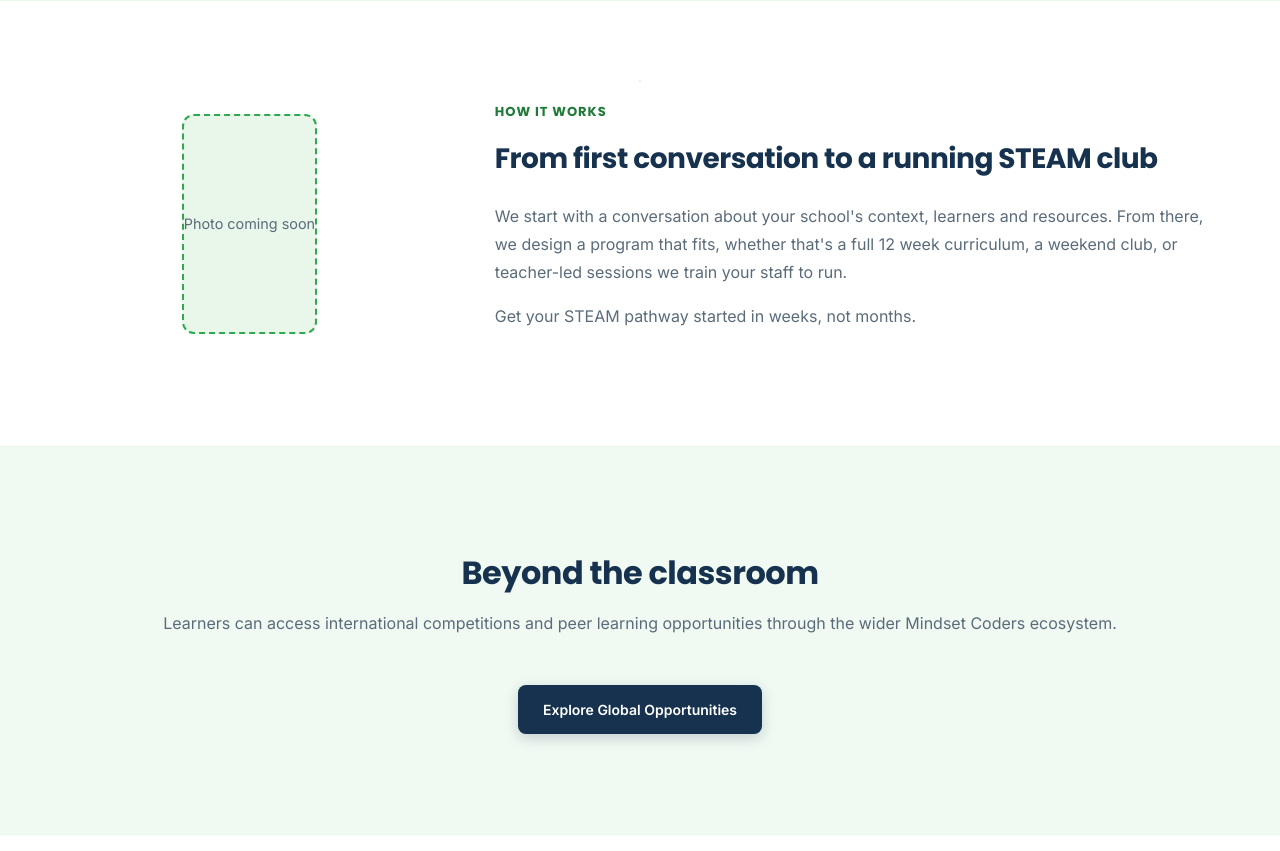
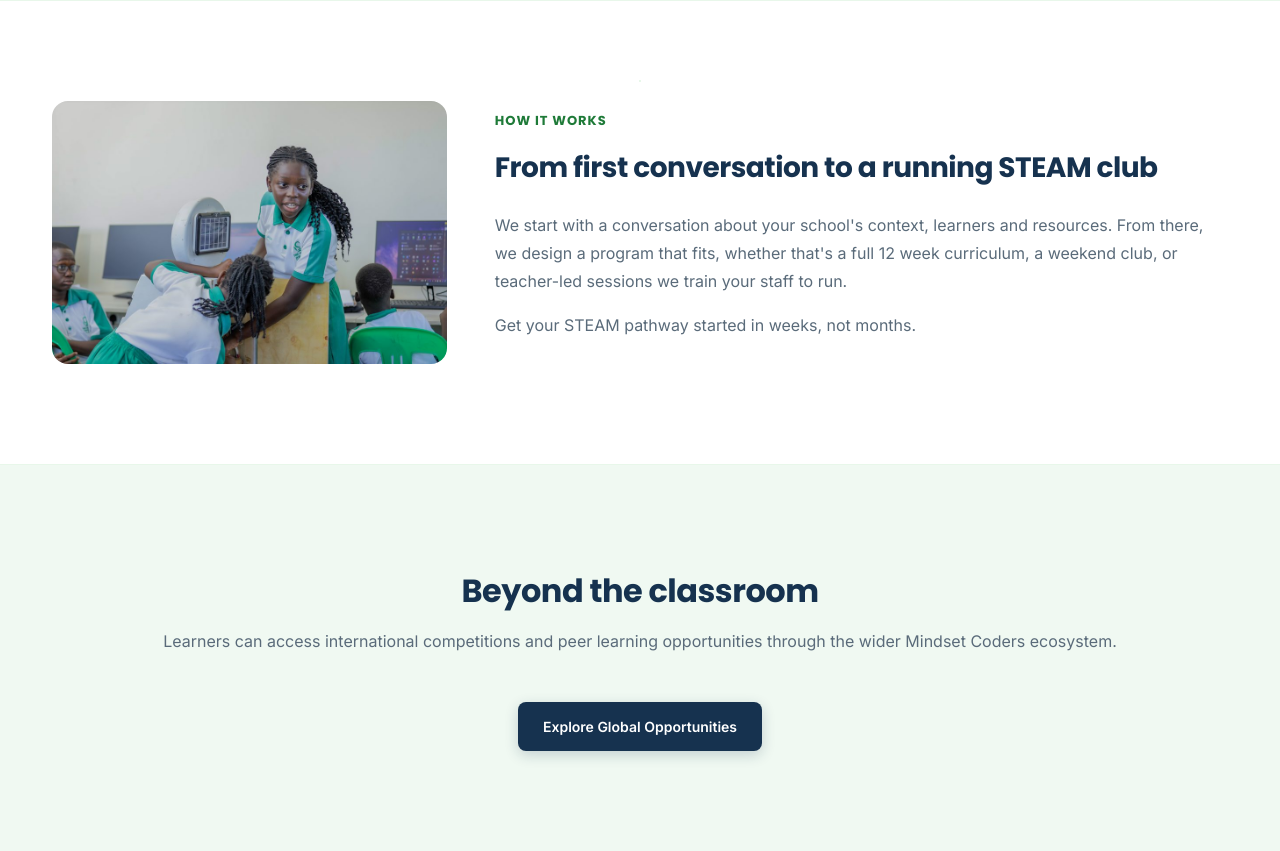
Before and after one commit to MarthaMuronji/Mindset-Coders, a Django app: page /for-schools/ in a window 1280 px wide. Shown: the part 1919-2770 px from the top of the page. Run offline with Django 5.2, Linux system fonts and the light colour scheme.

Commit message:
Add stand-in photos to Home, Mindset Learn, For Schools and Global Opportunities

```diff
--- a/static/css/style.css
+++ b/static/css/style.css
@@ -2270,3 +2270,16 @@ a.build-card:focus-visible {
 .cta-banner .see-all-link a {
     color: var(--white);
 }
+
+/* ===== For Schools: How It Works photo ===== */
+
+/* The block this replaced had no aspect box, so the photo gets its own:
+   width fills the column, height follows the 3 / 2 ratio, and cover crops
+   the 900x600 file without distortion or a layout jump while loading. */
+.story-image img {
+    width: 100%;
+    height: auto;
+    aspect-ratio: 3 / 2;
+    object-fit: cover;
+    border-radius: 16px;
+}
--- a/templates/for_schools.html
+++ b/templates/for_schools.html
@@ -92,9 +92,7 @@
 
 <section class="founder-story reveal">
     <div class="story-image">
-        <div class="photo-placeholder">
-            <span>Photo coming soon</span>
-        </div>
+        <img src="{% static 'images/schools.jpg' %}" alt="A schoolgirl in uniform standing beside a wooden robot with a solar panel" width="900" height="600" loading="lazy" onerror="this.remove()">
     </div>
     <div class="story-text">
         <span class="mv-label">How It Works</span>
--- a/templates/global_opportunities.html
+++ b/templates/global_opportunities.html
@@ -66,9 +66,7 @@
     </div>
     <div class="wro-spotlight-image">
         <div class="img-slot img-slot--global-wro">
-            <!-- TODO: static/images/global-wro.jpg -->
-            <div class="img-slot__placeholder" aria-hidden="true"></div>
-            <img src="{% static 'images/global-wro.jpg' %}" alt="Mindset Coders learners representing Uganda at a global robotics competition" width="480" height="360" loading="lazy" onerror="this.remove()">
+            <img src="{% static 'images/global-wro.jpg' %}" alt="A participant holding a photo frame next to the WRO Uganda mascot at the Uganda National Championship" width="900" height="600" loading="lazy" onerror="this.remove()">
         </div>
     </div>
 </section>
--- a/templates/mindset_learn.html
+++ b/templates/mindset_learn.html
@@ -22,9 +22,7 @@
     </div>
     <div class="hero-visual reveal reveal-delay-1">
         <div class="img-slot img-slot--hero hero-visual-slot">
-            <!-- TODO: static/images/mindset-learn.jpg -->
-            <div class="img-slot__placeholder" aria-hidden="true"></div>
-            <img src="{% static 'images/mindset-learn.jpg' %}" alt="A learner using Mindset Learn on a laptop" width="420" height="336" onerror="this.remove()">
+            <img src="{% static 'images/mindset-learn.jpg' %}" alt="Learners working together at computers during a coding session, with a teacher helping" width="900" height="600" loading="lazy" onerror="this.remove()">
         </div>
     </div>
 </section>
```
Also changed, not shown: templates/home.html (+5 -15 lines), static/images/global-wro.jpg (added), static/images/hero-photo.jpg, static/images/innovators.jpg (added), static/images/mindset-learn.jpg (added), static/images/schools.jpg (added).
